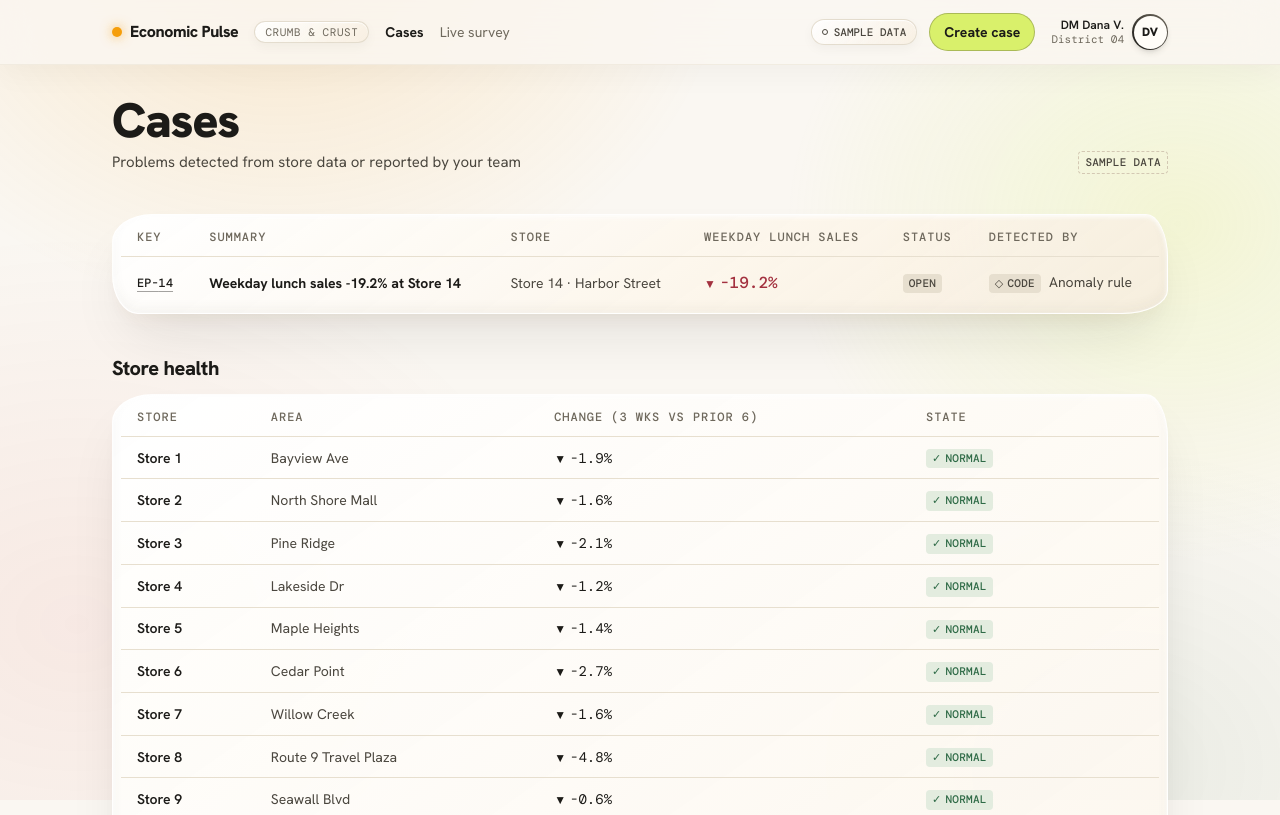
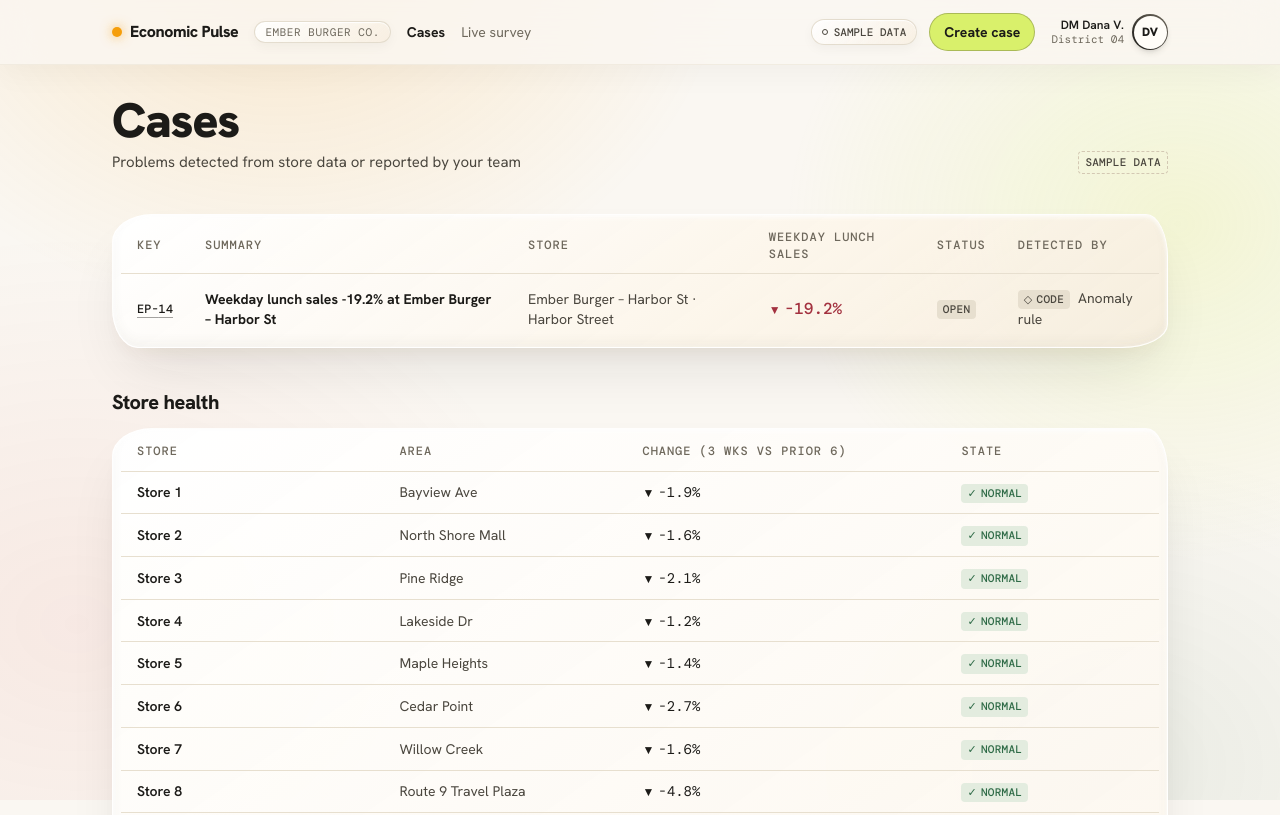
Before and after one commit to doshi-kevin/flashpoint, a Next.js app: page / in a window 1280 px wide. Shown: the top 815 px of the page. Built offline with nearby package versions, Linux system fonts and the light colour scheme.

Commit message:
Rebrand to Ember Burger Co.; Store 14 is Ember Burger – Harbor St; generator and tests updated
Co-Authored-By: Claude Sonnet 5.5 <noreply@anthropic.com>

```diff
--- a/components/AdCard.tsx
+++ b/components/AdCard.tsx
@@ -21,7 +21,7 @@ export default function AdCard({ results }: { results: StudyResults }) {
         behavior, not stars.
       </p>
       <div className="mx-auto max-w-sm rounded-md border-2 border-dashed border-ink p-4 text-center">
-        <p className="text-base font-semibold">We miss you at Store 14. What would bring you back?</p>
+        <p className="text-base font-semibold">We miss you at Ember Burger on Harbor St. What would bring you back?</p>
         <div className="mt-3 flex flex-wrap justify-center gap-2">
           {results.options.map((o, i) => (
             <span key={o} className="rounded-md border border-ink/25 bg-lime px-3 py-1.5 text-sm font-semibold">
--- a/components/PrecedentsPanel.tsx
+++ b/components/PrecedentsPanel.tsx
@@ -3,7 +3,7 @@
 import Badge from "./Badge";
 
 const signals = [
-  { label: "Observed", text: "Roadworks near the Store 14 entrance on the affected days." },
+  { label: "Observed", text: "Roadworks near the Ember Burger Harbor St entrance on the affected days." },
   { label: "Observed", text: "Rain on several of the days sales dipped." },
   { label: "Inferred", text: "A competitor lunch offer nearby may be pulling the lunch crowd." },
   { label: "Unknown", text: "Why customers who stopped visiting did not come back. The internet doesn't know." },
@@ -28,7 +28,7 @@ const precedents = [
     name: "Subway $5 Footlong (2008 recession)",
     worked: "A simple value offer for value-seeking customers.",
     why: "Price was the clear reason people stayed away.",
-    different: "Store 14's lost customers may care about line speed more than price.",
+    different: "Harbor St's lost customers may care about line speed more than price.",
     test: "Test $1 off against a faster line in the same week.",
   },
   {
--- a/content/copy.ts
+++ b/content/copy.ts
@@ -1,7 +1,7 @@
 // All user-facing text lives here so it can be edited in one place.
 export const copy = {
   appName: "Economic Pulse",
-  workspace: "Crumb & Crust",
+  workspace: "Ember Burger Co.",
   tagline: "Claude knows what it doesn't know. Flashpoint goes and asks.",
   nav: { cases: "Cases", survey: "Live survey" },
   badges: { sample: "Sample data", replay: "Replay", synthetic: "Synthetic", real: "Real", live: "Live" },
--- a/data/fallback-investigation.json
+++ b/data/fallback-investigation.json
@@ -7,6 +7,6 @@
     { "claim": "Long lunchtime lines are causing customers to give up.", "supporting": ["Review: \"the drive-thru line at noon is brutal now. Gave up.\""], "counter": ["Reviews are self-selected; we don't know how common this is"], "status": "Insufficient info" }
   ],
   "unknown": "Public data can't tell us why lost regulars actually left, or which single change would bring them back. Price, speed and convenience all look plausible from the outside.",
-  "question": { "text": "What would bring you back to Store 14 for lunch?", "options": ["Extra cheese", "$1 off", "Faster line"] },
+  "question": { "text": "What would bring you back to Ember Burger on Harbor St for lunch?", "options": ["Extra cheese", "$1 off", "Faster line"] },
   "rationale": "The open suspects map to three concrete levers (a perk, price, speed). One question forces a clear trade-off from people who actually stopped visiting."
 }
--- a/data/flashpoint-replay.json
+++ b/data/flashpoint-replay.json
@@ -1,7 +1,7 @@
 {
   "14": {
     "label": "REPLAY: arrival order of the study answers; counts from study-results.json",
-    "question": "What would bring you back to Store 14 for lunch?",
+    "question": "What would bring you back to Ember Burger on Harbor St for lunch?",
     "targetN": 120,
     "answers": [
       {
--- a/data/generate.mjs
+++ b/data/generate.mjs
@@ -15,7 +15,7 @@ import { fileURLToPath } from "node:url";
 const SEED = 20261114;
 const START = "2026-08-17"; // Monday
 const END = "2026-11-13"; // Friday (data through yesterday; today is Sat 14 Nov 2026)
-const CHAIN = "Crumb & Crust";
+const CHAIN = "Ember Burger Co.";
 
 export const DAYPARTS = ["breakfast", "lunch", "afternoon", "dinner", "late_night"];
 export const DAYPART_HOURS = {
@@ -334,7 +334,7 @@ export function generate() {
     });
   }
 
-  const storeList = stores.map((s) => ({ id: s.id, name: `Store ${s.id}`, chain: CHAIN, area: s.area }));
+  const storeList = stores.map((s) => ({ id: s.id, name: s.id === "14" ? "Ember Burger – Harbor St" : `Store ${s.id}`, chain: CHAIN, area: s.area }));
   const profiles = Object.fromEntries(
     stores.map((s) => [
       s.id,
--- a/data/stores.json
+++ b/data/stores.json
@@ -2,241 +2,241 @@
   {
     "id": "1",
     "name": "Store 1",
-    "chain": "Crumb & Crust",
+    "chain": "Ember Burger Co.",
     "area": "Bayview Ave"
   },
   {
     "id": "2",
     "name": "Store 2",
-    "chain": "Crumb & Crust",
+    "chain": "Ember Burger Co.",
     "area": "North Shore Mall"
   },
   {
     "id": "3",
     "name": "Store 3",
-    "chain": "Crumb & Crust",
+    "chain": "Ember Burger Co.",
     "area": "Pine Ridge"
   },
   {
     "id": "4",
     "name": "Store 4",
-    "chain": "Crumb & Crust",
+    "chain": "Ember Burger Co.",
     "area": "Lakeside Dr"
   },
   {
     "id": "5",
     "name": "Store 5",
-    "chain": "Crumb & Crust",
+    "chain": "Ember Burger Co.",
     "area": "Maple Heights"
   },
   {
     "id": "6",
     "name": "Store 6",
-    "chain": "Crumb & Crust",
+    "chain": "Ember Burger Co.",
     "area": "Cedar Point"
   },
   {
     "id": "7",
     "name": "Store 7",
-    "chain": "Crumb & Crust",
+    "chain": "Ember Burger Co.",
     "area": "Willow Creek"
   },
   {
     "id": "8",
     "name": "Store 8",
-    "chain": "Crumb & Crust",
+    "chain": "Ember Burger Co.",
     "area": "Route 9 Travel Plaza"
   },
   {
     "id": "9",
     "name": "Store 9",
-    "chain": "Crumb & Crust",
+    "chain": "Ember Burger Co.",
     "area": "Seawall Blvd"
   },
   {
     "id": "10",
     "name": "Store 10",
-    "chain": "Crumb & Crust",
+    "chain": "Ember Burger Co.",
     "area": "Marina Blvd"
   },
   {
     "id": "11",
     "name": "Store 11",
-    "chain": "Crumb & Crust",
+    "chain": "Ember Burger Co.",
     "area": "Old Town"
   },
   {
     "id": "12",
     "name": "Store 12",
-    "chain": "Crumb & Crust",
+    "chain": "Ember Burger Co.",
     "area": "University District"
   },
   {
     "id": "13",
     "name": "Store 13",
-    "chain": "Crumb & Crust",
+    "chain": "Ember Burger Co.",
     "area": "Pier Station"
   },
   {
     "id": "14",
-    "name": "Store 14",
-    "chain": "Crumb & Crust",
+    "name": "Ember Burger – Harbor St",
+    "chain": "Ember Burger Co.",
     "area": "Harbor Street"
   },
   {
     "id": "15",
     "name": "Store 15",
-    "chain": "Crumb & Crust",
+    "chain": "Ember Burger Co.",
     "area": "Lighthouse Sq"
   },
   {
     "id": "16",
     "name": "Store 16",
-    "chain": "Crumb & Crust",
+    "chain": "Ember Burger Co.",
     "area": "Wharf Lane"
   },
   {
     "id": "17",
     "name": "Store 17",
-    "chain": "Crumb & Crust",
+    "chain": "Ember Burger Co.",
     "area": "Central Station"
   },
   {
     "id": "18",
     "name": "Store 18",
-    "chain": "Crumb & Crust",
+    "chain": "Ember Burger Co.",
     "area": "Market Square"
   },
   {
     "id": "19",
     "name": "Store 19",
-    "chain": "Crumb & Crust",
+    "chain": "Ember Burger Co.",
     "area": "City Hall Plaza"
   },
   {
     "id": "20",
     "name": "Store 20",
-    "chain": "Crumb & Crust",
+    "chain": "Ember Burger Co.",
     "area": "Civic Center"
   },
   {
     "id": "21",
     "name": "Store 21",
-    "chain": "Crumb & Crust",
+    "chain": "Ember Burger Co.",
     "area": "Riverside Park"
   },
   {
     "id": "22",
     "name": "Store 22",
-    "chain": "Crumb & Crust",
+    "chain": "Ember Burger Co.",
     "area": "Elm & 5th"
   },
   {
     "id": "23",
     "name": "Store 23",
-    "chain": "Crumb & Crust",
+    "chain": "Ember Burger Co.",
     "area": "Union Ave"
   },
   {
     "id": "24",
     "name": "Store 24",
-    "chain": "Crumb & Crust",
+    "chain": "Ember Burger Co.",
     "area": "Arts District"
   },
   {
     "id": "25",
     "name": "Store 25",
-    "chain": "Crumb & Crust",
+    "chain": "Ember Burger Co.",
     "area": "Westgate Commons"
   },
   {
     "id": "26",
     "name": "Store 26",
-    "chain": "Crumb & Crust",
+    "chain": "Ember Burger Co.",
     "area": "Sunset Ridge"
   },
   {
     "id": "27",
     "name": "Store 27",
-    "chain": "Crumb & Crust",
+    "chain": "Ember Burger Co.",
     "area": "Hillcrest"
   },
   {
     "id": "28",
     "name": "Store 28",
-    "chain": "Crumb & Crust",
+    "chain": "Ember Burger Co.",
     "area": "Oak Valley"
   },
   {
     "id": "29",
     "name": "Store 29",
-    "chain": "Crumb & Crust",
+    "chain": "Ember Burger Co.",
     "area": "Westgate SuperMart"
   },
   {
     "id": "30",
     "name": "Store 30",
-    "chain": "Crumb & Crust",
+    "chain": "Ember Burger Co.",
     "area": "Meadowbrook"
   },
   {
     "id": "31",
     "name": "Store 31",
-    "chain": "Crumb & Crust",
+    "chain": "Ember Burger Co.",
     "area": "Route 9 West"
   },
   {
     "id": "32",
     "name": "Store 32",
-    "chain": "Crumb & Crust",
+    "chain": "Ember Burger Co.",
     "area": "Fairview"
   },
   {
     "id": "33",
     "name": "Store 33",
-    "chain": "Crumb & Crust",
+    "chain": "Ember Burger Co.",
     "area": "Eastfield Industrial Park"
   },
   {
     "id": "34",
     "name": "Store 34",
-    "chain": "Crumb & Crust",
+    "chain": "Ember Burger Co.",
     "area": "Foundry Rd"
   },
   {
     "id": "35",
     "name": "Store 35",
-    "chain": "Crumb & Crust",
+    "chain": "Ember Burger Co.",
     "area": "Rail Yard"
   },
   {
     "id": "36",
     "name": "Store 36",
-    "chain": "Crumb & Crust",
+    "chain": "Ember Burger Co.",
     "area": "Eastfield Center"
   },
   {
     "id": "37",
     "name": "Store 37",
-    "chain": "Crumb & Crust",
+    "chain": "Ember Burger Co.",
     "area": "Mill St"
   },
   {
     "id": "38",
     "name": "Store 38",
-    "chain": "Crumb & Crust",
+    "chain": "Ember Burger Co.",
     "area": "Canal St"
   },
   {
     "id": "39",
     "name": "Store 39",
-    "chain": "Crumb & Crust",
+    "chain": "Ember Burger Co.",
     "area": "Ironworks Ave"
   },
   {
     "id": "40",
     "name": "Store 40",
-    "chain": "Crumb & Crust",
+    "chain": "Ember Burger Co.",
     "area": "Eastfield Plaza"
   }
 ]
--- a/data/study-results.json
+++ b/data/study-results.json
@@ -1,6 +1,6 @@
 {
   "14": {
-    "question": "What would bring you back to Store 14 for lunch?",
+    "question": "What would bring you back to Ember Burger on Harbor St for lunch?",
     "options": ["Extra cheese", "$1 off", "Faster line"],
     "synthetic": [17, 43, 40],
     "real": [9, 24, 67],
--- a/scripts/flashpoint-panel.cjs
+++ b/scripts/flashpoint-panel.cjs
@@ -21,7 +21,7 @@ const parse = (t) => {
   await post({ jsonrpc: "2.0", method: "notifications/initialized" }, x);
   const call = async (id, args) => parse((await post({ jsonrpc: "2.0", id, method: "tools/call", params: { name: "panel", arguments: args } }, x)).t);
   const start = await call(2, { action: "create_and_run", name: "Store 14 lapsed lunch customers", num_respondents: n,
-    research_objective: "Lapsed weekday lunch customers of a bakery-cafe chain store with a drive-thru; understand what would bring them back.", survey_id: surveyId });
+    research_objective: "Lapsed weekday lunch customers of a burger chain store with a drive-thru; understand what would bring them back.", survey_id: surveyId });
   console.log("start:", JSON.stringify(start).slice(0, 600));
   const jobId = start?.result?.job_id || start?.job_id;
   if (!jobId) return;
```
Also changed, not shown: data/README.md.
